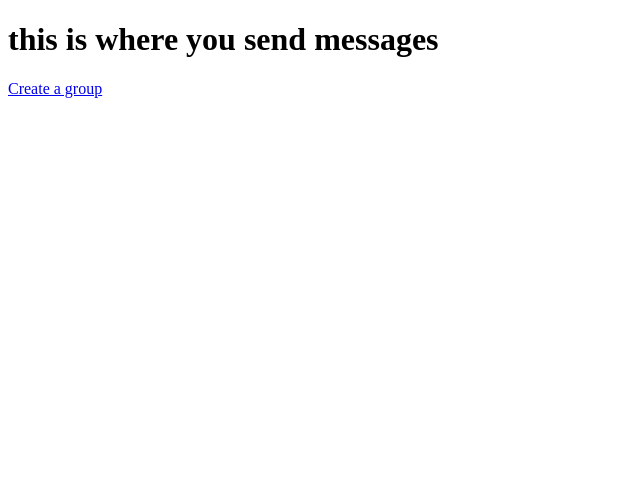
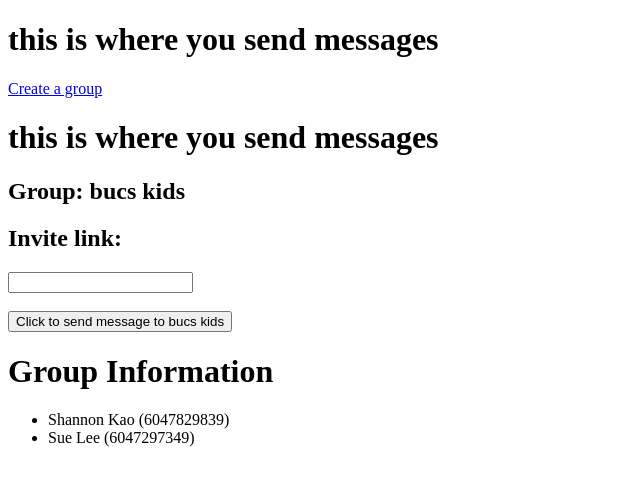
Before and after one commit to lou-weng/textblast, a SvelteKit app in the folder my-app/: page /send in a window 1280 px wide. Shown: the top 486 px of the page, without its empty margins (0-640 px from the left). Built offline with nearby package versions, Linux system fonts and the light colour scheme.

Commit message:
creates basic send page

```diff
--- a/my-app/src/routes/send/+page.svelte
+++ b/my-app/src/routes/send/+page.svelte
@@ -1,2 +1,67 @@
 <h1>this is where you send messages</h1>
 <a href="/create">Create a group</a>
+<script>
+	let groupData = {
+		groupName: 'bucs kids',
+		groupId: 1,
+		subscribers: [
+			{
+				id: 1,
+				firstName: 'Shannon',
+				lastName: 'Kao',
+				phoneNumber: '6047829839'
+			},
+			{
+				id: 2,
+				firstName: 'Sue',
+				lastName: 'Lee',
+				phoneNumber: '6047297349'
+			}
+		],
+		messages: [
+			{
+				id: 1,
+				textBody: 'hey thanks for subscribing',
+				sent: 'feb 1',
+				groupId: 1
+			},
+			{
+				id: 2,
+				textBody: "hey it's me again",
+				sent: 'feb 1',
+				groupId: 1
+			}
+		]
+	};
+</script>
+
+<h1>this is where you send messages</h1>
+
+<div class="sendPage">
+	<div class="sendMessage">
+		<h2>Group: {groupData.groupName}</h2>
+		<h2>Invite link:</h2>
+		<form action="/action_page.php">
+			<input type="text" id="fname" name="fname" /><br /><br />
+			<input type="submit" value="Click to send message to {groupData.groupName}" />
+		</form>
+	</div>
+
+	<div class="groupInfo">
+		<h1>Group Information</h1>
+		<ul>
+			{#each groupData.subscribers as subscriber}
+				<li>
+					{subscriber.firstName}
+					{subscriber.lastName} ({subscriber.phoneNumber})
+				</li>
+			{/each}
+		</ul>
+	</div>
+</div>
+
+<style>
+	.sendPage {
+		flex-direction: row;
+	}
+</style>
```
Also changed, not shown: 1 other file (tests, documents, lock files or other folders).
